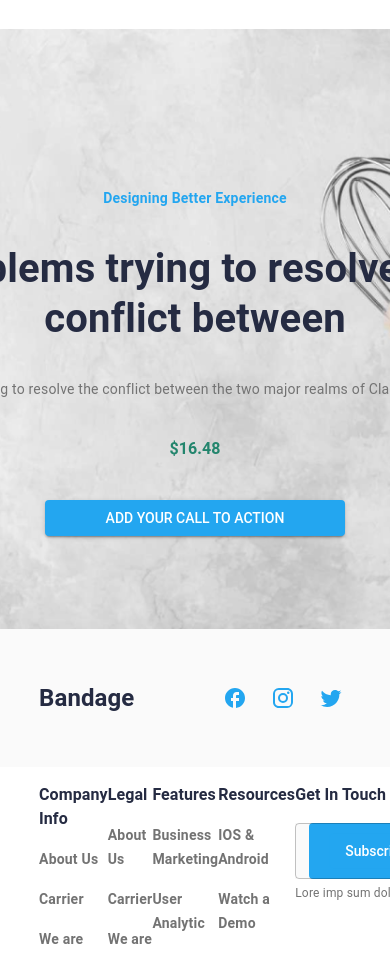
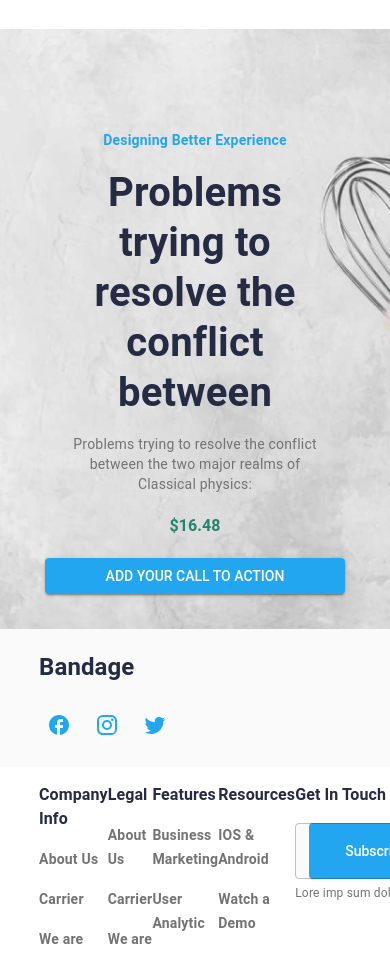
Before and after one commit to da-nazy/nextbasket, a Next.js app: page / in a window 390 px wide. Shown: the part 6300-7255 px from the top of the page. Built offline with nearby package versions, Linux system fonts and the light colour scheme; no server answers.

Commit message:
fix:responsive

```diff
--- a/src/components/betterxp/index.tsx
+++ b/src/components/betterxp/index.tsx
@@ -61,7 +61,11 @@ const styles=makeStyles()((theme)=>({
     flexDirection:'column',
     justifyContent:'space-between',
      minHeight:'350px',
-     alignItems:'center'
+     alignItems:'center',
+     [theme.breakpoints.down('md')]:{
+      width:'80%',
+      gap:theme.spacing(3)
+     }
   },
   section:{
     color:theme.colors.primary_text_color,
--- a/src/components/footer/bandage.tsx
+++ b/src/components/footer/bandage.tsx
@@ -44,7 +44,12 @@ const styles=makeStyles()((theme)=>({
       flexDirection:'row',
       width:'80%',
       justifyContent:'space-between',
-      alignItems:'center'
+      alignItems:'center',
+      [theme.breakpoints.down('sm')]:{
+        flexDirection:'column',
+        alignItems:'flex-start',
+        justifyContent:'space-evenly'
+      }
      },
      bond:{
         color:theme.colors.text_color,
```
